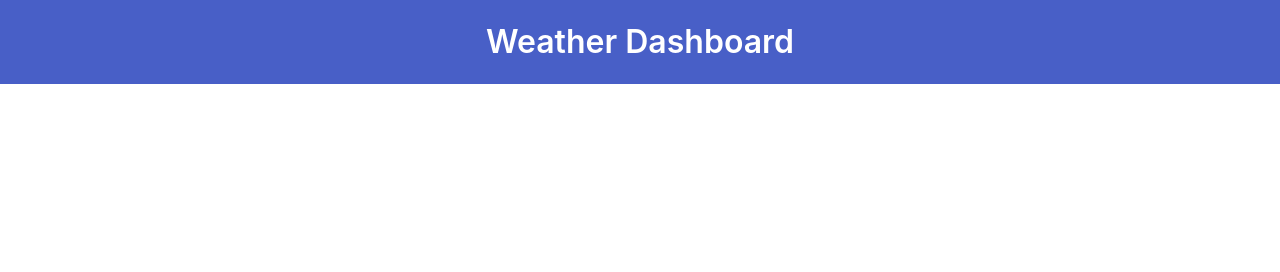
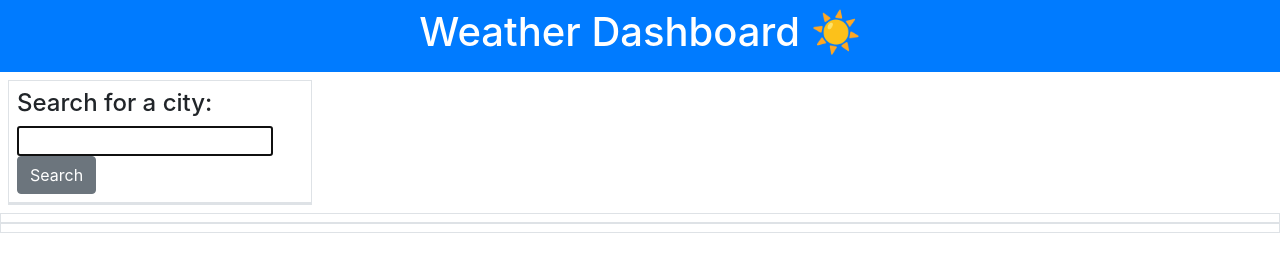
Before and after one commit to sarahwesley/weather-outlook, a plain HTML site: page index.html in a window 1280 px wide. Drawn offline with nearby package versions, Linux system fonts and the light colour scheme.

Commit message:
index page set up, api variable added to js

```diff
--- a/assets/js/script.js
+++ b/assets/js/script.js
@@ -0,0 +1,4 @@
+var apiKey = "524901&appid=51e858bcb3c9554aaabd869dfdb30a58";
+
+// fetch('http://api.openweathermap.org/data/2.5/forecast?id=524901&appid=51e858bcb3c9554aaabd869dfdb30a58)
+// .then(respone => { return response.json(); }) .then(forecast => { console.log(forecast); });
--- a/index.html
+++ b/index.html
@@ -4,32 +4,49 @@
     <meta charset="UTF-8">
     <meta http-equiv="X-UA-Compatible" content="IE=edge">
     <meta name="viewport" content="width=device-width, initial-scale=1.0">
-    <link rel="stylesheet" href="https://cdn.jsdelivr.net/npm/bulma@0.9.3/css/bulma.min.css">
+    <link rel="stylesheet" href="https://cdnjs.cloudflare.com/ajax/libs/twitter-bootstrap/4.3.1/css/bootstrap.min.css">
     <link rel="stylesheet" href="./assets/css/style.css">
     <title>Weather Outlook</title>
 </head>
 
 <body>
     <!-- header -->
-    <section class="hero is-small is-link">
-        <div class="hero-body has-text-centered">
-            <p class="title">
-                Weather Dashboard
-            </p>
+    <header class="bg-primary text-white text-center p-2">
+        <h1>Weather Dashboard ☀️</h1>
+    </header>
+
+    <main class="container-fluid">
+        <div class="row">
+            <!-- search for city -->
+            <div class="col-12 col-md-3 p-2 search-column">
+                <form class="border p-2" id="city-search-form">
+                    <h4>Search for a city:</h4>
+                    <input id="city" type="text" autofocus="true" class="form-input"/>
+                    <button class="btn btn-secondary" type="submit">Search</button>
+                </form>
+                <!-- search history -->
+                <div class="past-search border" id="past-search-buttons"></div>
+            </div>
+            <!-- current search with date and weather info -->
+            <div class="col-12 col-md-0">
+                <div class="row border selected-city" id="current-forecast">
+                    <div class="col-12">
+                        <h2 id="searched-city"></h2>
+                        <div id="current-weather-container" class="list-group"></div>
+                    </div>
+                </div>
+                <!-- 5 day forecast -->
+                <div class="row border" id="five-day-forecast">
+                    <h2 class="col-12" id="forecast"></h2>
+                    <div class="d-flex" id="fiveday-container"></div>
+                </div>
+            </div>
         </div>
-    </section>
-
-
-    <!-- search for city -->
-
-    <!-- search history -->
-
-    <!-- current search with date and weather info -->
-
-    <!-- 5 day forecast -->
-
-
+    </main>
 <!-- Script links -->
-<script src="./assets/js/script.js"></script>
+    <script src="https://cdnjs.cloudflare.com/ajax/libs/jquery/3.4.1/jquery.min.js"></script>
+    <script src="https://cdnjs.cloudflare.com/ajax/libs/twitter-bootstrap/4.3.1/js/bootstrap.min.js"></script>
+    <script src="https://cdnjs.cloudflare.com/ajax/libs/moment.js/2.27.0/moment.min.js"></script>
+    <script src="./assets/js/script.js"></script>
 </body>
 </html>
```
Also changed, not shown: 1 other file.
